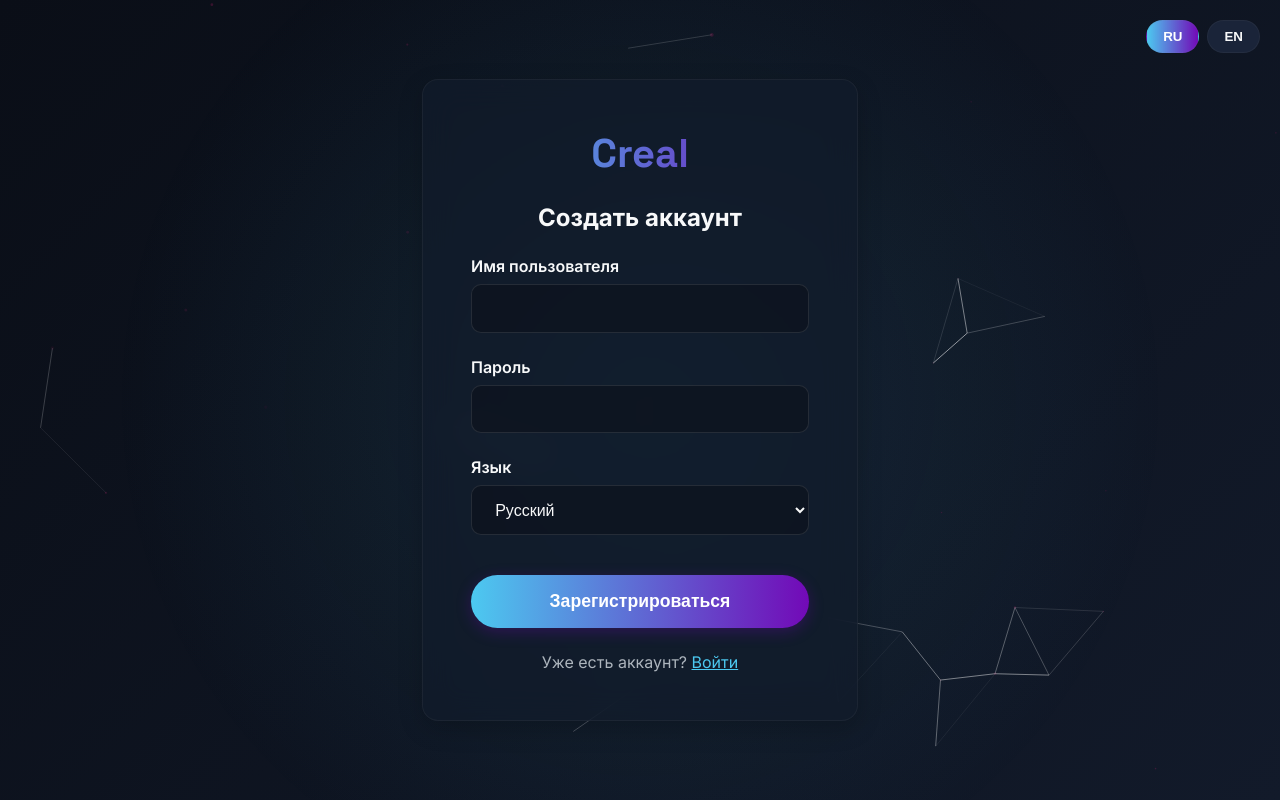
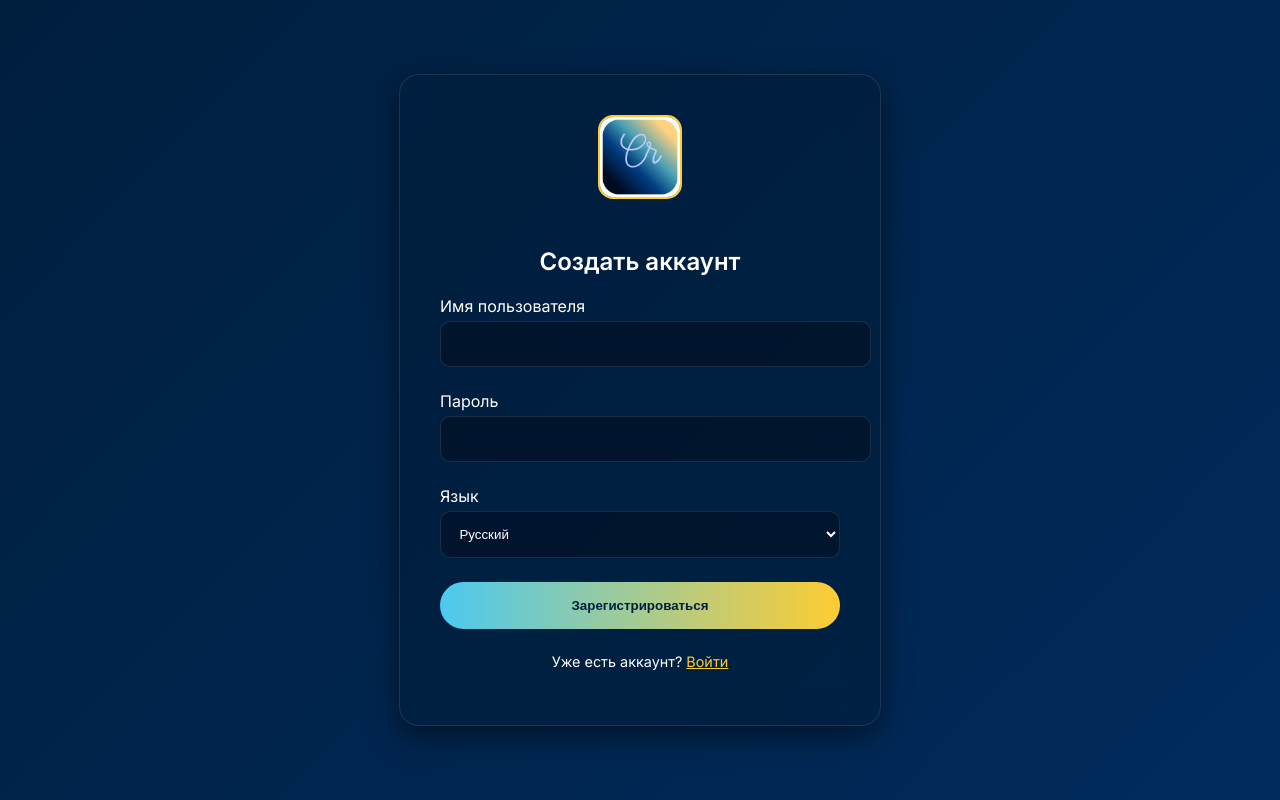
Before and after one commit to twentyeighthgroup-code/creal, a Flask app: page /register in a window 1280 px wide. Run offline with Flask 3, Linux system fonts and the light colour scheme.

Commit message:
Update register.html

```diff
--- a/templates/register.html
+++ b/templates/register.html
@@ -3,174 +3,32 @@
 <head>
   <meta charset="UTF-8">
   <meta name="viewport" content="width=device-width, initial-scale=1.0">
-  <title>{% if session.get('language', 'ru') == 'ru' %}Регистрация в Creal{% else %}Register at Creal{% endif %}</title>
-  <link href="https://fonts.googleapis.com/css2?family=Inter:wght@300;400;600;700&family=Space+Grotesk:wght@400;700&display=swap" rel="stylesheet">
-  <link rel="stylesheet" href="https://cdnjs.cloudflare.com/ajax/libs/font-awesome/6.0.0/css/all.min.css">
+  <title>Creal - Register</title>
+  <link href="https://fonts.googleapis.com/css2?family=Inter:wght@400;600&family=Space+Grotesk:wght@700&display=swap" rel="stylesheet">
   <style>
     :root {
-      --primary-dark: #0a0e17;
-      --secondary-dark: #121a2a;
-      --tertiary-dark: #1a2439;
+      --primary-dark: #001f3f;
       --accent-blue: #4cc9f0;
-      --accent-purple: #7209b7;
-      --accent-pink: #f72585;
-      --text-light: #f8f9fa;
-      --text-gray: #adb5bd;
-      --glass-bg: rgba(18, 28, 44, 0.7);
-      --glass-border: 1px solid rgba(128, 128, 128, 0.1);
-      --shadow-md: 0 8px 24px rgba(0, 0, 0, 0.2);
-      --border-radius: 16px;
-      --transition: all 0.4s cubic-bezier(0.175, 0.885, 0.32, 1.275);
+      --accent-gold: #ffcc33;
+      --glass-bg: rgba(0, 30, 60, 0.7);
+      --glass-border: 1px solid rgba(255, 255, 255, 0.1);
     }
-    * {
-      margin: 0;
-      padding: 0;
-      box-sizing: border-box;
-    }
-    body {
-      font-family: 'Inter', sans-serif;
-      background: linear-gradient(135deg, var(--primary-dark), var(--secondary-dark));
-      color: var(--text-light);
-      min-height: 100vh;
-      display: flex;
-      justify-content: center;
-      align-items: center;
-      position: relative;
-      overflow: hidden;
-    }
-    body::before {
-      content: '';
-      position: fixed;
-      top: 0; left: 0;
-      width: 100%; height: 100%;
-      background: radial-gradient(circle at center, rgba(76, 201, 240, 0.1) 0%, transparent 70%);
-      z-index: -2;
-    }
-    #particles-js {
-      position: fixed;
-      top: 0;
-      left: 0;
-      width: 100%;
-      height: 100%;
-      z-index: -1;
-    }
-    .register-container {
-      width: 100%;
-      max-width: 500px;
-      padding: 2rem;
-    }
-    .register-card {
-      background: var(--glass-bg);
-      backdrop-filter: blur(16px);
-      border: var(--glass-border);
-      border-radius: var(--border-radius);
-      padding: 3rem;
-      text-align: center;
-      box-shadow: var(--shadow-md);
-      animation: fadeIn 0.6s ease;
-    }
-    @keyframes fadeIn {
-      from { opacity: 0; transform: translateY(20px); }
-      to { opacity: 1; transform: translateY(0); }
-    }
-    .logo {
-      font-family: 'Space Grotesk', sans-serif;
-      font-weight: 700;
-      font-size: 2.5rem;
-      margin-bottom: 1.5rem;
-      background: linear-gradient(90deg, var(--accent-blue), var(--accent-purple));
-      -webkit-background-clip: text;
-      -webkit-text-fill-color: transparent;
-      background-clip: text;
-      text-fill-color: transparent;
-    }
-    .form-group {
-      margin-bottom: 1.5rem;
-      text-align: left;
-    }
-    .form-group label {
-      display: block;
-      margin-bottom: 0.5rem;
-      font-weight: 600;
-      color: var(--text-light);
-    }
-    .form-control {
-      width: 100%;
-      padding: 0.9rem 1.2rem;
-      background: rgba(10, 14, 23, 0.5);
-      border: 1px solid rgba(255,255,255,0.1);
-      border-radius: 10px;
-      color: var(--text-light);
-      font-size: 1rem;
-      transition: var(--transition);
-    }
-    .form-control:focus {
-      outline: none;
-      border-color: var(--accent-blue);
-      box-shadow: 0 0 0 3px rgba(76, 201, 240, 0.2);
-    }
-    .btn {
-      width: 100%;
-      background: linear-gradient(90deg, var(--accent-blue), var(--accent-purple));
-      color: white;
-      border: none;
-      padding: 1rem;
-      border-radius: 50px;
-      cursor: pointer;
-      font-weight: 600;
-      font-size: 1.1rem;
-      transition: var(--transition);
-      box-shadow: 0 4px 15px rgba(114, 9, 183, 0.3);
-      margin-top: 1rem;
-    }
-    .btn:hover {
-      transform: translateY(-3px);
-      box-shadow: 0 6px 20px rgba(114, 9, 183, 0.5);
-    }
-    .error {
-      color: #f44336;
-      margin-bottom: 1rem;
-      font-size: 0.9rem;
-    }
-    .lang-switcher {
-      position: absolute;
-      top: 20px;
-      right: 20px;
-      display: flex;
-      gap: 0.5rem;
-    }
-    .lang-btn {
-      background: var(--tertiary-dark);
-      border: var(--glass-border);
-      color: var(--text-light);
-      padding: 0.5rem 1rem;
-      border-radius: 50px;
-      cursor: pointer;
-      transition: var(--transition);
-      font-weight: 600;
-    }
-    .lang-btn.active {
-        background: linear-gradient(90deg, var(--accent-blue), var(--accent-purple));
-        color: white;
-    }
-    .lang-btn:hover {
-      background: var(--accent-purple);
-      color: white;
-    }
+    body { font-family: 'Inter', sans-serif; background: linear-gradient(135deg, var(--primary-dark), #002b5c); color: white; min-height: 100vh; display: flex; justify-content: center; align-items: center; margin: 0; }
+    .card { background: var(--glass-bg); backdrop-filter: blur(16px); border: var(--glass-border); border-radius: 20px; padding: 2.5rem; width: 100%; max-width: 400px; text-align: center; box-shadow: 0 10px 30px rgba(0,0,0,0.5); }
+    .logo-img { width: 80px; height: 80px; margin-bottom: 1.5rem; border-radius: 15px; border: 2px solid var(--accent-gold); }
+    .form-group { margin-bottom: 1.5rem; text-align: left; }
+    .form-control { width: 100%; padding: 0.9rem; background: rgba(0,0,0,0.3); border: 1px solid rgba(255,255,255,0.1); border-radius: 10px; color: white; margin-top: 5px; }
+    .btn { width: 100%; padding: 1rem; background: linear-gradient(90deg, var(--accent-blue), var(--accent-gold)); border: none; border-radius: 50px; color: var(--primary-dark); font-weight: 700; cursor: pointer; transition: 0.3s; }
+    .btn:hover { transform: translateY(-2px); box-shadow: 0 4px 15px rgba(255, 204, 51, 0.3); }
+    .error { color: #ff4d4d; margin-bottom: 1rem; font-size: 0.9rem; }
   </style>
 </head>
 <body>
-  <div id="particles-js"></div>
-  <div class="register-container">
-    <div class="lang-switcher">
-        <button class="lang-btn {% if session.get('language', 'ru') == 'ru' %}active{% endif %}" onclick="changeLanguage('ru')">RU</button>
-        <button class="lang-btn {% if session.get('language', 'ru') == 'en' %}active{% endif %}" onclick="changeLanguage('en')">EN</button>
-    </div>
-    <div class="register-card">
-      <div class="logo">Creal</div>
-      <h2 style="margin-bottom: 1.5rem;">{% if session.get('language', 'ru') == 'ru' %}Создать аккаунт{% else %}Create Account{% endif %}</h2>
-      {% if error %}<p class="error">{{ error }}</p>{% endif %}
-      <form method="POST">
+  <div class="card">
+    <img src="{{ url_for('static', filename='logo.png') }}" alt="Logo" class="logo-img">
+    <h2>{% if session.get('language', 'ru') == 'ru' %}Создать аккаунт{% else %}Create Account{% endif %}</h2>
+    {% if error %}<p class="error">{{ error }}</p>{% endif %}
+    <form method="POST">
         <div class="form-group">
           <label for="username">{% if session.get('language', 'ru') == 'ru' %}Имя пользователя{% else %}Username{% endif %}</label>
           <input type="text" id="username" name="username" class="form-control" required>
@@ -182,48 +40,15 @@
          <div class="form-group">
           <label for="language">{% if session.get('language', 'ru') == 'ru' %}Язык{% else %}Language{% endif %}</label>
           <select id="language" name="language" class="form-control" required>
-            <option value="ru">{% if session.get('language', 'ru') == 'ru' %}Русский{% else %}Russian{% endif %}</option>
-            <option value="en">{% if session.get('language', 'ru') == 'ru' %}Английский{% else %}English{% endif %}</option>
+            <option value="ru">Русский</option>
+            <option value="en">English</option>
           </select>
         </div>
         <button type="submit" class="btn">{% if session.get('language', 'ru') == 'ru' %}Зарегистрироваться{% else %}Sign Up{% endif %}</button>
-      </form>
-      <p style="margin-top: 1.5rem; color: var(--text-gray);">{% if session.get('language', 'ru') == 'ru' %}Уже есть аккаунт? <a href="/" style="color: var(--accent-blue);">Войти</a>{% else %}Already have an account? <a href="/" style="color: var(--accent-blue);">Log In</a>{% endif %}</p>
-    </div>
+    </form>
+    <p style="margin-top: 1.5rem; font-size: 0.9rem; color: var(--text-gray);">
+        {% if session.get('language', 'ru') == 'ru' %}Уже есть аккаунт? <a href="/login" style="color: var(--accent-gold);">Войти</a>{% else %}Already have an account? <a href="/login" style="color: var(--accent-gold);">Log In</a>{% endif %}
+    </p>
   </div>
-  <script src="https://cdn.jsdelivr.net/particles.js/2.0.0/particles.min.js"></script>
-  <script>
-    // Инициализация частиц для регистрации
-    particlesJS("particles-js", {
-      particles: {
-        number: { value: 30, density: { enable: true, value_area: 800 } },
-        color: { value: "#f72585" },
-        shape: { type: "circle" },
-        opacity: { value: 0.2, random: true },
-        size: { value: 2, random: true },
-        move: {
-          enable: true,
-          speed: 0.5,
-          direction: "none",
-          random: true,
-          straight: false,
-          out_mode: "out",
-          bounce: false,
-        }
-      },
-      interactivity: {
-        detect_on: "canvas",
-        events: {
-          onhover: { enable: true, mode: "repulse" },
-          onclick: { enable: true, mode: "push" },
-          resize: true
-        }
-      }
-    });
-
-    function changeLanguage(lang) {
-        window.location.href = `/switch_language?lang=${lang}`;
-    }
-  </script>
 </body>
 </html>
```
